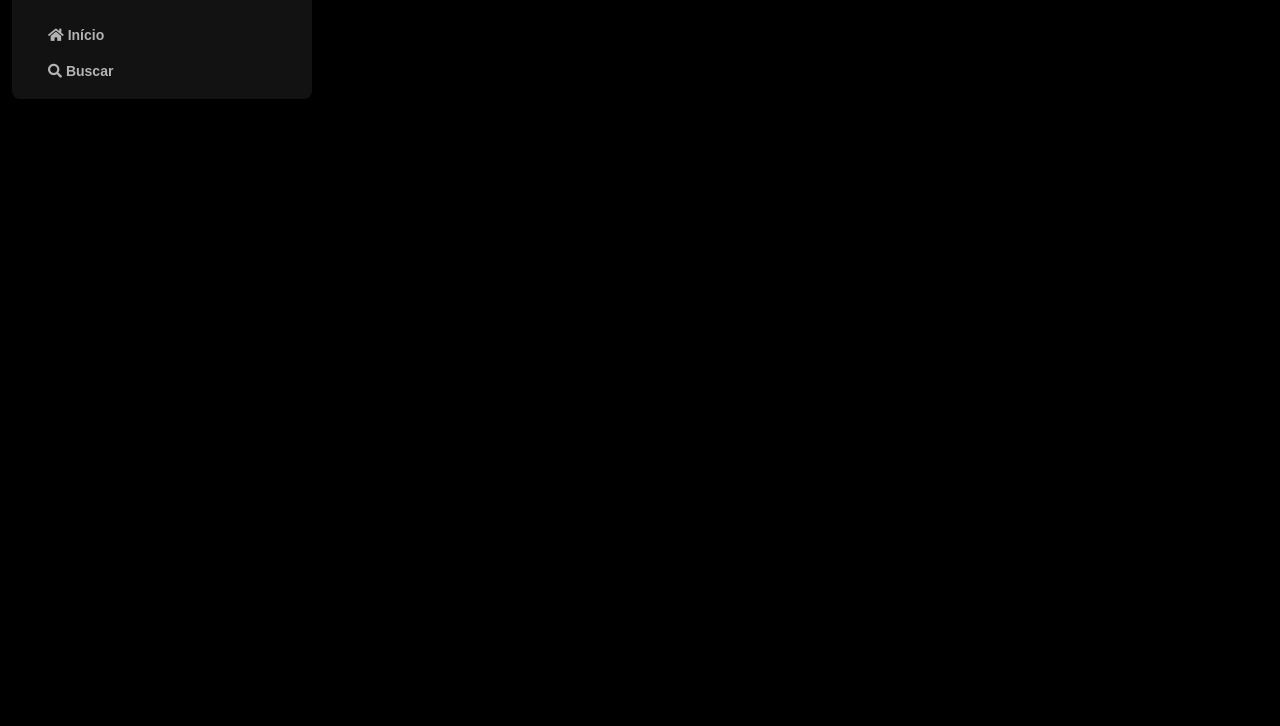
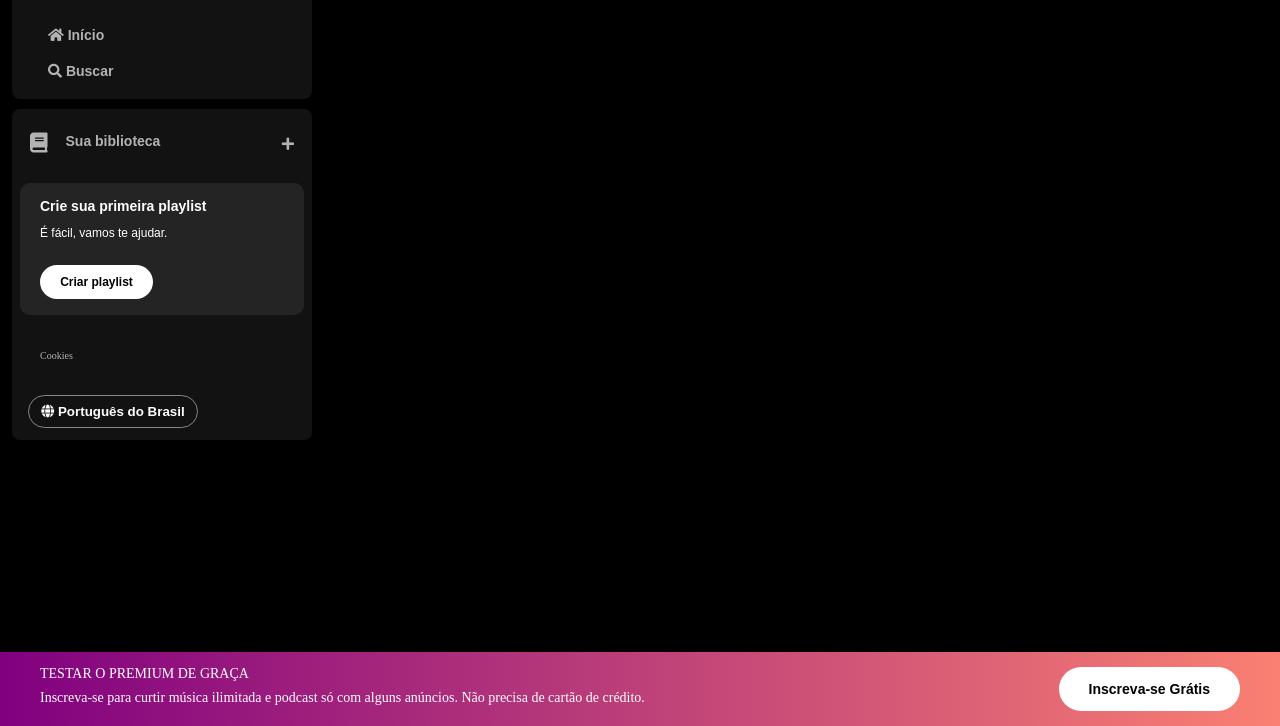
Before and after one commit to faatanazio/-Imersao-front-end-alura, a plain HTML site: page index.html in a window 1280 px wide. Shown: the part 74-800 px from the top of the page. Drawn offline with Linux system fonts and the light colour scheme.

Commit message:
Resultado Aula 2

```diff
--- a/index.html
+++ b/index.html
@@ -1,34 +1,30 @@
 <!DOCTYPE html>
 <html lang="pt-BR">
+
 <head>
     <meta charset="UTF-8">
     <meta name="viewport" content="width=device-width, initial-scale=1.0">
     <title>Spotify Imersão</title>
+
     <link rel="stylesheet" href="reset.css">
-<link rel="stylesheet" href="styles.css">
-<link
-rel="stylesheet"
-href="https://use.fontawesome.com/releases/v5.15.4/css/solid.css"
-integrity="sha384-Tv5i09RULyHKMwX0E8wJUqSOaXlyu3SQxORObAI08iUwIalMmN5L6AvlPX2LMoSE"
-crossorigin="anonymous"
-/>
-<link
-rel="stylesheet"
-href="https://use.fontawesome.com/releases/v5.15.4/css/fontawesome.css"
-integrity="sha384-jLKHWM3JRmfMU0A5x5AkjWkw/EYfGUAGagvnfryNV3F9VqM98XiIH7VBGVoxVSc7"
-crossorigin="anonymous"
-/>
+    <link rel="stylesheet" href="styles.css">
+
+    <link rel="stylesheet" href="https://use.fontawesome.com/releases/v5.15.4/css/solid.css"
+    integrity="sha384-Tv5i09RULyHKMwX0E8wJUqSOaXlyu3SQxORObAI08iUwIalMmN5L6AvlPX2LMoSE" crossorigin="anonymous" />
+    <link rel="stylesheet" href="https://use.fontawesome.com/releases/v5.15.4/css/fontawesome.css"
+    integrity="sha384-jLKHWM3JRmfMU0A5x5AkjWkw/EYfGUAGagvnfryNV3F9VqM98XiIH7VBGVoxVSc7" crossorigin="anonymous" />
+
 </head>
+
 <body>
    <div class="sidebar">
     <nav class="sidebar__navigation">
         <div class="logo">
             <a href="">
-                <img src="./assets/icons/logo-spotify.png" alt="Logo do spotify">
+                <img src="./assets/icons/logo-spotify.png" alt="Logo do spotify"/>
             </a>
             </div>
-            <div>
-                <ul>
+            <ul>
                     <li>
                         <a href="">
                             <span class="fa fa-home"></span>
@@ -40,11 +36,49 @@ crossorigin="anonymous"
                         <span class="fa fa-search"></span>
                         <span>Buscar</span>
                     </a>
-                </li>
-                </ul>
+                </li> </ul>  </nav>
+
+       <div class="library">
+        <div class="library__content">
+            <button class="library__button">
+                <span class="fa fas fa-book"></span>
+                <span>Sua biblioteca</span>
+            </button>
+            <span class="fa fa-plus"></span>
+        </div>
+
+        <section class="section-playlist">
+            <div class="section-playlist__content">
+                <span class="text title">Crie sua primeira playlist</span>
+                <span class="text subtitle">É fácil, vamos te ajudar.</span>
+                <button class="section-playlist__button">
+                    <span>Criar playlist</span>
+                </button>
             </div>
+        </section>
+
+        <div class="cookies">
+            <a href="">Cookies</a>
         </div>
-    </nav>
-   </div>
+
+        <div class="languages">
+            <button class="languages__button">
+                <span class="fa fa-globe"></span>
+                <span>Português do Brasil</span>
+            </button>
+        </div>
+    <footer class="disclaimer-premium">
+        <div class="text">
+            <p class="disclaimer-premium__title">Testar o premium de graça</p>
+            <p class="disclaimer-premium__subtitle">Inscreva-se para curtir música ilimitada e podcast só com alguns anúncios. Não precisa de cartão de crédito.</p>
+        </div>
+        <div class="button">
+            <button type="button">Inscreva-se Grátis</button>
+        </div>
+    </footer>
+    </div>
+    </div>
 </body>
+
+
 </html>
--- a/styles.css
+++ b/styles.css
@@ -1,6 +1,7 @@
 body {
     background-color: black;
 }
+
 .sidebar {
     position: fixed;
     top: 0;
@@ -16,7 +17,7 @@ body {
     padding: 16px 0 0 16px;
 }
 
-.sidebar__navigation .logo {
+.logo {
     background: #121212;
     display: flex;
     border-radius: 8px;
@@ -36,6 +37,7 @@ body {
     padding: 10px 0;
 }
 
+
 .sidebar nav ul li a{
     color: #b3b3b3;
     text-decoration: none;
@@ -43,3 +45,166 @@ body {
     font-size: 14px;
     font-family: "DM Sans", sans-serif;
 }
+
+.library{
+    background-color: #121212;
+    border-radius: 8px;
+    display: flex;
+    justify-content: space-between;
+    flex-direction: column;
+    padding: 4px 8px;
+    color: #b3b3b3;
+    font-weight: 600;
+    font-size: 14px;
+    margin-top: 10px;
+}
+
+.library .library__content{
+    display: flex;
+    justify-content: space-between;
+}
+
+.library .library__button{
+    display: flex;
+    margin-right: 10px;
+    color: #b3b3b3;
+    background-color: transparent;
+    border: 0px;
+    font-size: 14px;
+    font-weight: 700;
+    font-family: "DM Sans", sans-serif;
+    text-align: center;
+    text-decoration: none;
+    text-transform: none;
+    padding: 20px 10px;
+}
+
+.library .library__button .fa{
+    font-size: 20px;
+    font-weight: 300;
+    color:#b3b3b3;
+    margin-right: 10px;
+    padding-right: 8px;
+}
+
+.library .library__content .fa-plus{
+    margin: 24px 10px;
+}
+
+.section-playlist{
+    display: flex;
+    align-items: flex-start;
+    justify-content: space-between;
+    gap: 20px;
+    background-color:#242424;
+    color: #b3b3b3;
+    font-weight: 600;
+    font-size: 14px;
+    margin: 8px 0px;
+    padding: 16px 20px;
+    border-radius: 10px;
+}
+
+.section-playlist .section-playlist__content{
+    display: flex;
+    flex-direction: column;
+}
+
+.section-playlist__content .text{
+    padding-bottom: 14px;
+    color: #fff;
+    font-family: "DM Sans", sans-serif;
+}
+
+.section-playlist__content .title{
+    font-weight: 700;
+}
+
+.section-playlist__content .subtitle{
+    font-weight: 500;
+    font-size: 12px;
+}
+
+.section-playlist__content .section-playlist__button{
+    display: flex;
+    justify-content: center;
+    background-color: #fff;
+    color: black;
+    border-radius: 20px;
+    font-size: 12px;
+    font-weight: 700;
+    font-family: "DM Sans", sans-serif;
+    text-decoration: none;
+    text-transform: none;
+    padding: 10px;
+    margin-top: 12px;
+    border: 0px;
+    width: 113px;
+}
+
+.sidebar .cookies{
+    margin: 25px 20px;
+}
+
+.sidebar .cookies a{
+    color: #b3b3b3;
+    font-weight: 500;
+    font-size: 10px;
+    text-decoration: none;
+}
+
+.sidebar .cookies a:hover{
+    text-decoration: underline;
+}
+
+.languages .languages__button{
+    align-items: center;
+    background-color: transparent;
+    border: 1px solid #878787;
+    color: #fff;
+    font-weight: bold;
+    cursor: pointer;
+    width: 170px;
+    margin: 8px;
+    padding: 8px;
+    border-radius: 20px;
+}
+
+.disclaimer-premium{
+  position: fixed;
+  bottom: 0;
+  left: 0;
+  right: 0;
+  background: linear-gradient(to right, #800080, #FA8072) ;
+  padding: 15px 40px;
+  display: flex;
+  justify-content: space-between;
+}
+.disclaimer-premium .text{
+    flex-shrink: 0;
+}
+.disclaimer-premium .disclaimer-premium__title{
+    color: white;
+    text-transform: uppercase;
+    font-weight: 400;
+    font-size: 14px;
+    margin-bottom: 10px;
+}
+
+.disclaimer-premium .disclaimer-premium__subtitle{
+    color: white;
+    font-size: 14px;
+    font-weight: 500;
+}
+
+.disclaimer-premium button{
+    background-color: white;
+    color: black;
+    font-size: 14px;
+    font-weight: bold;
+    padding: 14px 30px;
+    border: 0px;
+    border-radius: 40px;
+    cursor: pointer;
+    flex-shrink: 0;
+}
```
